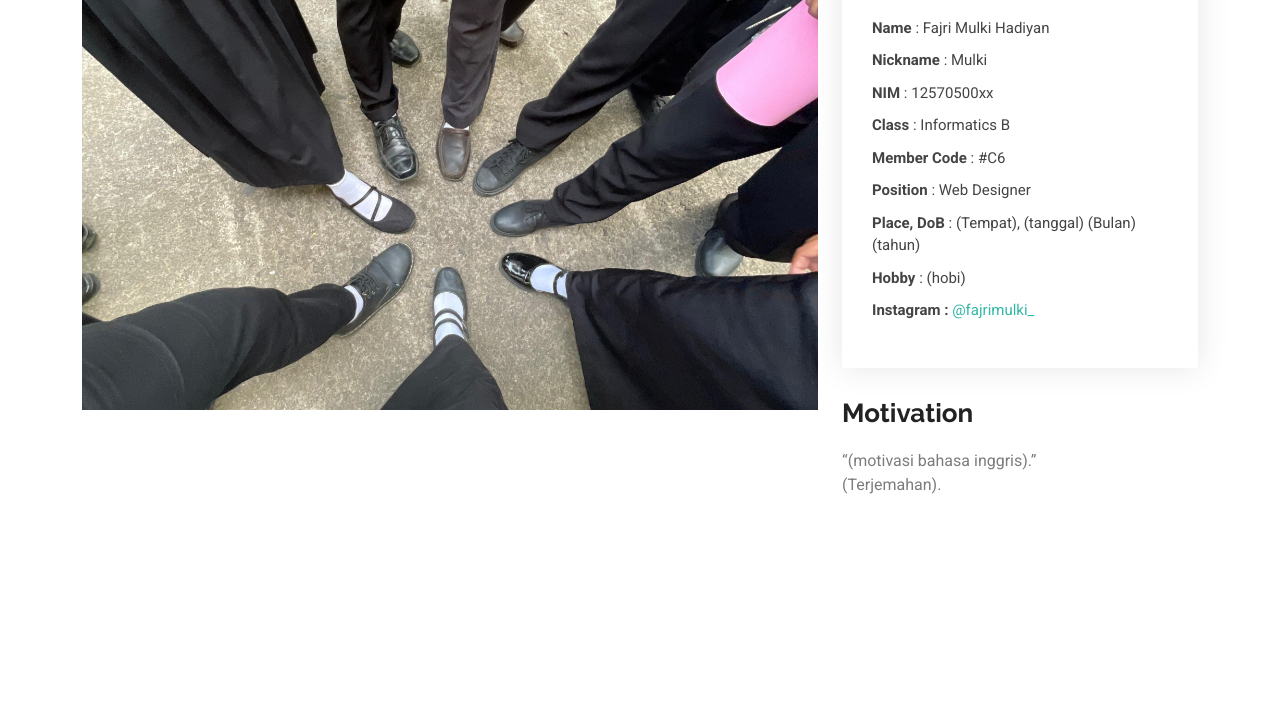
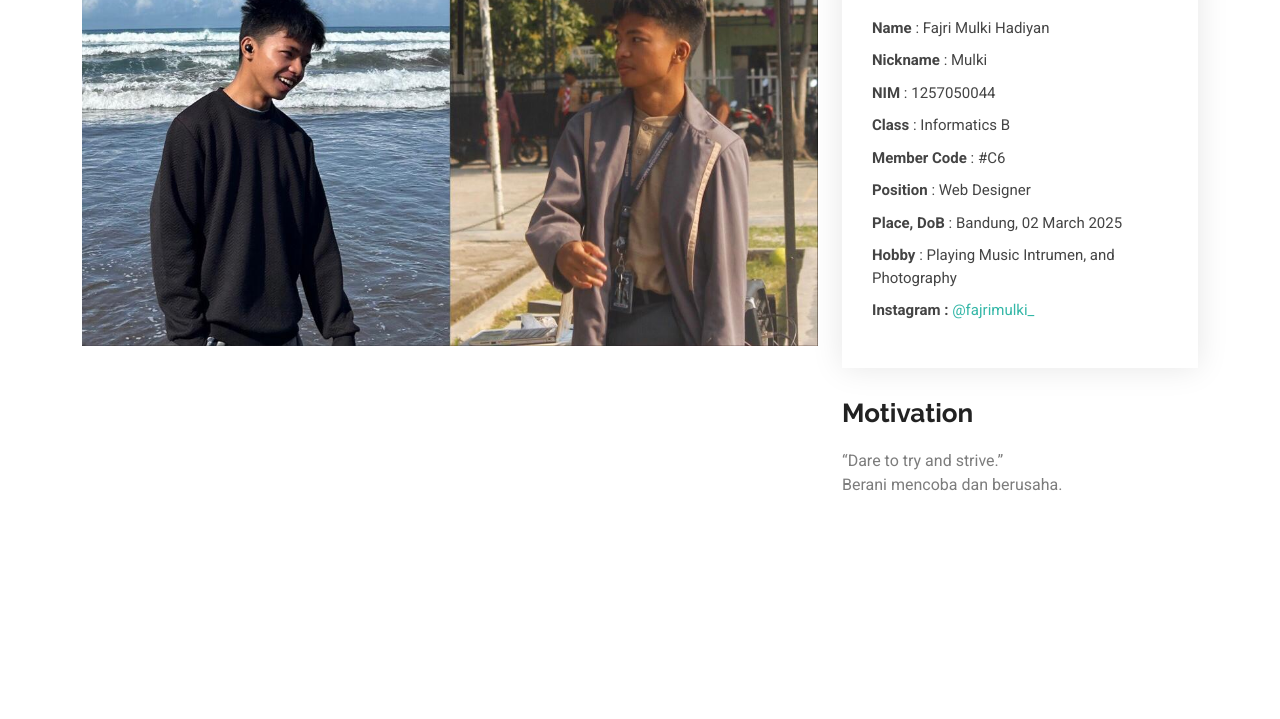
Before and after one commit to dimassp/PyExperience-Monitor-2025-Python, a plain HTML site: page members.html in a window 1280 px wide. Shown: the part 2365-3084 px from the top of the page. Drawn offline with Linux system fonts and the light colour scheme.

Commit message:
Update members.html

```diff
--- a/members.html
+++ b/members.html
@@ -187,7 +187,7 @@
               <div class="swiper-wrapper align-items-center">
 
                 <div class="swiper-slide">
-                  <img src="assets/img/masonry-portfolio/foto_kaki.jpg" alt="">
+                  <img src="assets/img/masonry-portfolio/Digidaw.jpg" alt="">
                 </div>
               </div>
             </div>
@@ -199,12 +199,12 @@
               <ul>
                 <li><strong>Name </strong>: Fajri Mulki Hadiyan</li>
                 <li><strong>Nickname </strong>: Mulki</li>
-                <li><strong>NIM </strong>: 12570500xx</li>
+                <li><strong>NIM </strong>: 1257050044</li>
                 <li><strong>Class </strong>: Informatics B</li>
                 <li><strong>Member Code </strong>: #C6</li>
                 <li><strong>Position </strong>: Web Designer</li>
-                <li><strong>Place, DoB </strong>: (Tempat), (tanggal) (Bulan) (tahun)</li>
-                <li><strong>Hobby </strong>: (hobi)</li>
+                <li><strong>Place, DoB </strong>: Bandung, 02 March 2025</li>
+                <li><strong>Hobby </strong>: Playing Music Intrumen, and Photography</li>
                 <li><strong>Instagram :</strong>
                   <a href="https://www.instagram.com/fajrimulki_/" target="_blank">@fajrimulki_</a>
                 </li>
@@ -213,8 +213,8 @@
 
             <div class="portfolio-description" data-aos="fade-up" data-aos-delay="300">
               <h2>Motivation</h2>
-              <p>“(motivasi bahasa inggris).”<br>
-                (Terjemahan).
+              <p>“Dare to try and strive.”<br>
+                Berani mencoba dan berusaha.
               </p>
             </div>
           </div>
```
